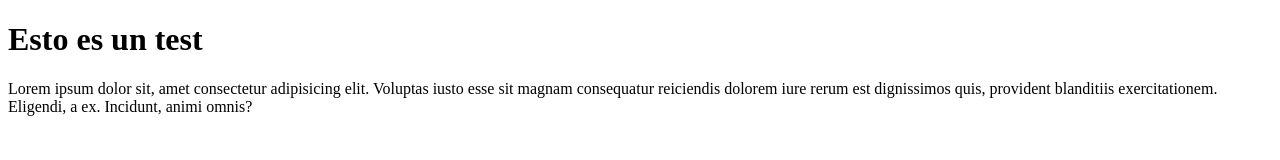
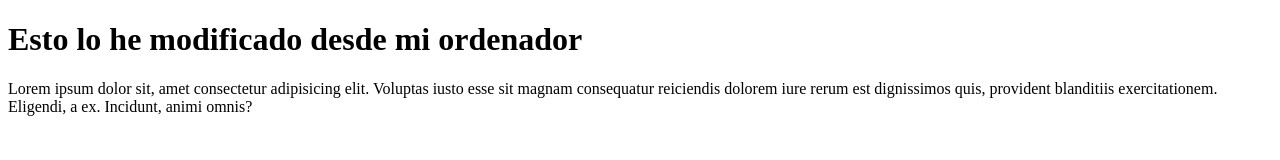
Before and after one commit to Fejefertru01/HTML, a plain HTML site: page test.html in a window 1280 px wide. Drawn offline with Linux system fonts and the light colour scheme.

Commit message:
Cambio local

```diff
--- a/test.html
+++ b/test.html
@@ -7,7 +7,7 @@
     <title>Test</title>
 </head>
 <body>
-    <h1>Esto es un test</h1>
+    <h1>Esto lo he modificado desde mi ordenador</h1>
     <p>Lorem ipsum dolor sit, amet consectetur adipisicing elit. Voluptas iusto esse sit magnam consequatur reiciendis dolorem iure rerum est dignissimos quis, provident blanditiis exercitationem. Eligendi, a ex. Incidunt, animi omnis?</p>
 </body>
 </html>
```
